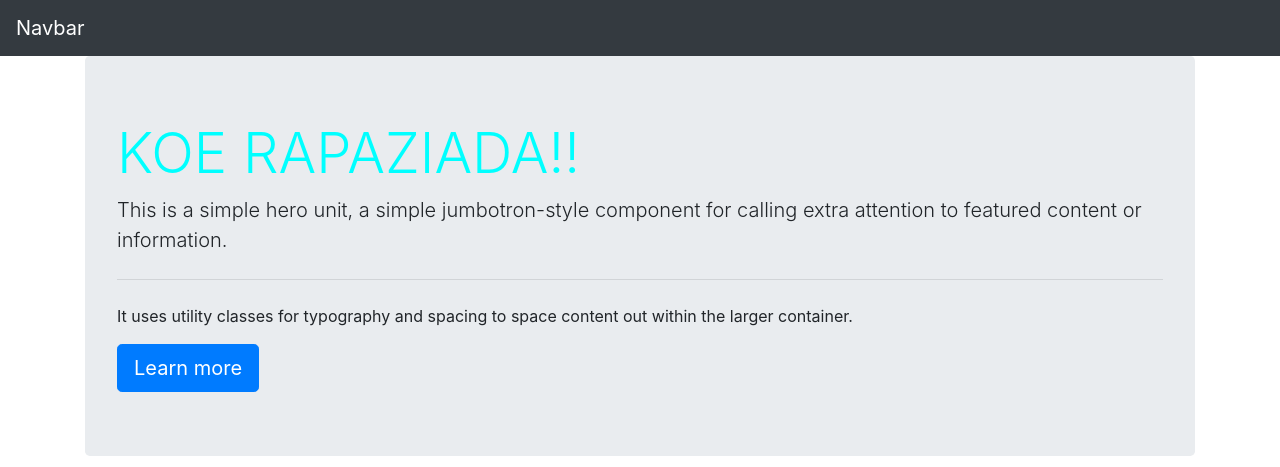
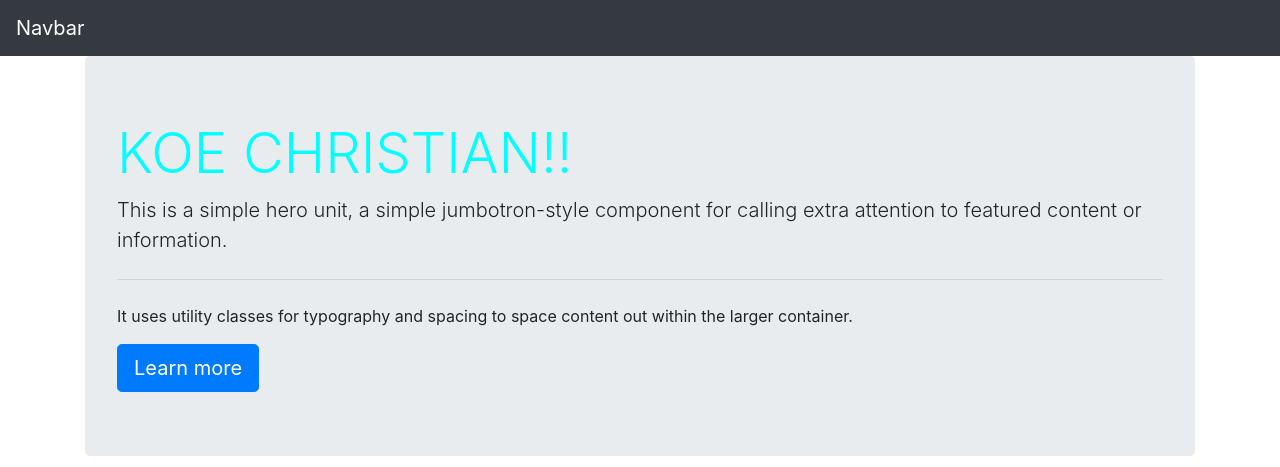
Before and after one commit to christianctavares/git-bootstrap, a plain HTML site: page index.html in a window 1280 px wide. Shown: the top 467 px of the page. Drawn offline with nearby package versions, Linux system fonts and the light colour scheme.

```diff
--- a/index.html
+++ b/index.html
@@ -15,7 +15,7 @@
 
         <div class="container">
                 <div class="jumbotron">
-                        <h1 class="display-4 azuladora">KOE RAPAZIADA!!</h1>
+                        <h1 class="display-4 azuladora">KOE CHRISTIAN!!</h1>
                         <p class="lead">This is a simple hero unit, a simple jumbotron-style component for calling extra attention to featured content or information.</p>
                         <hr class="my-4">
                         <p>It uses utility classes for typography and spacing to space content out within the larger container.</p>
```
